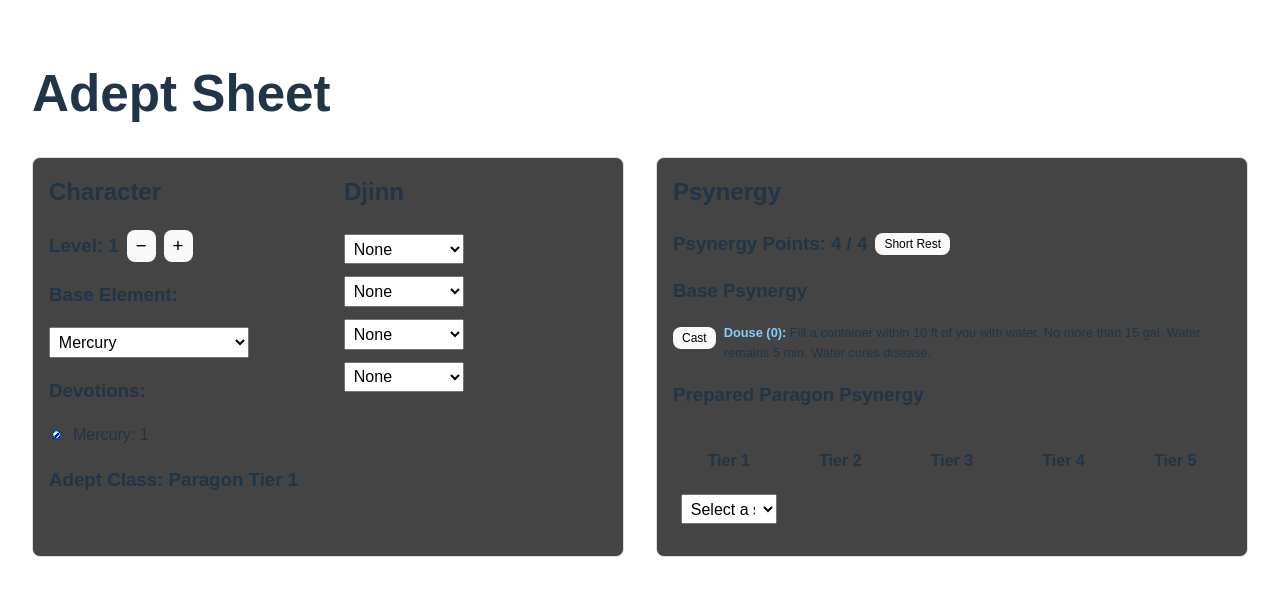
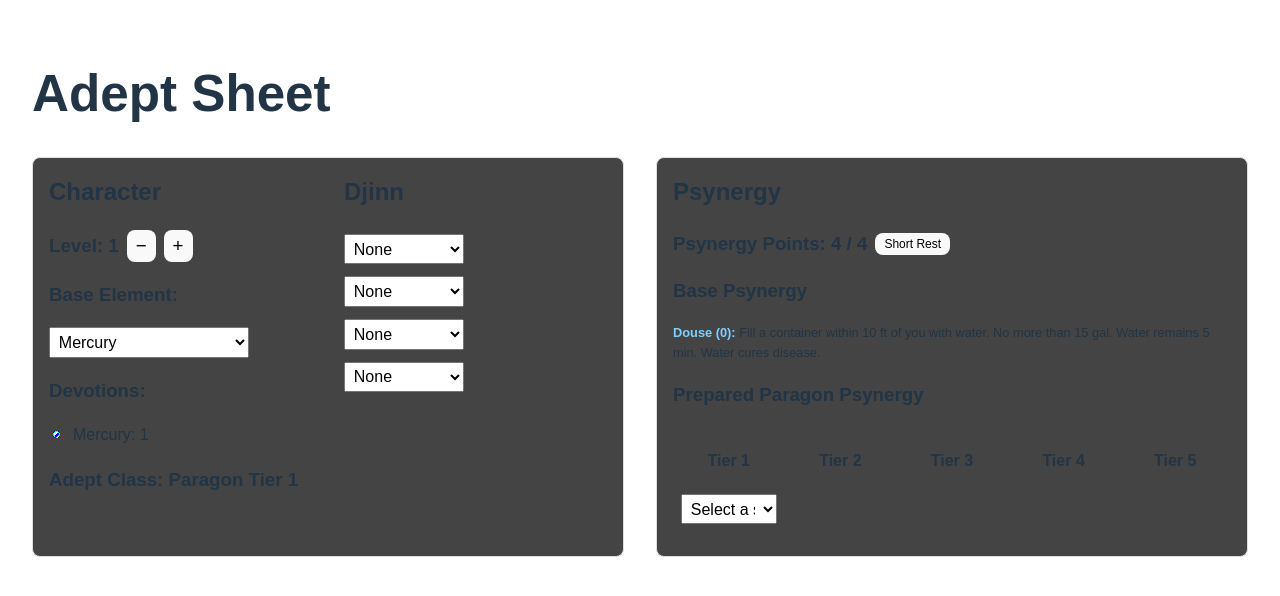
Before and after one commit to tangynacho/adept-sheet, a React (Vite) app: page / in a window 1280 px wide. Shown: the top 596 px of the page. Built offline with nearby package versions, Linux system fonts and the light colour scheme.

Commit message:
remove basic psynergy cast button

```diff
--- a/src/App.jsx
+++ b/src/App.jsx
@@ -509,7 +509,7 @@ function App() {
                   marginBottom: '0.5rem',
                 }}
               >
-                {currentPP >= index && (
+                {currentPP >= index && index > 0 && (
                   <button
                     style={{
                       fontSize: '0.75rem',
```
